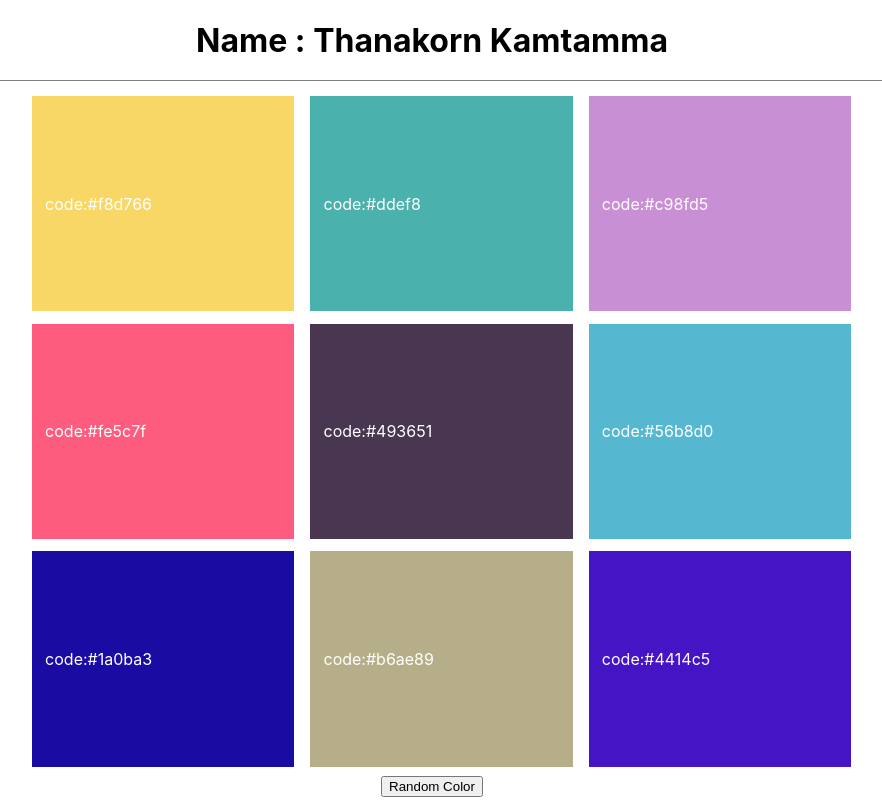
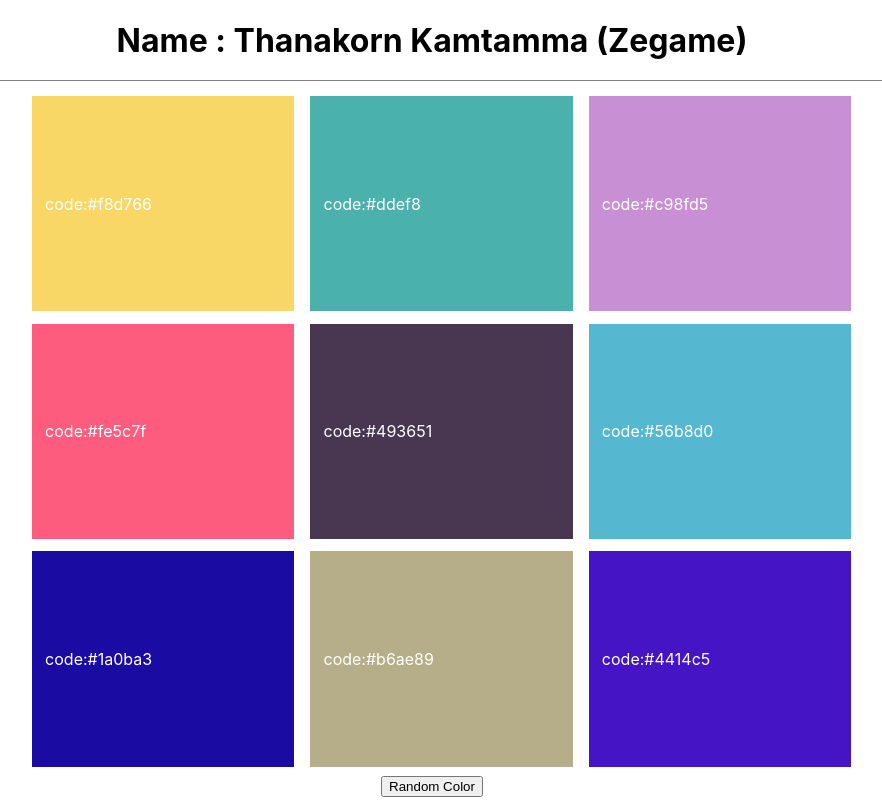
Before and after one commit to Zegamez/9SquareRandomBgColor, a React (Create React App) app: page / in a window 1280 px wide. Shown: the whole page, without its empty margins (208-1090 px from the left). Built offline with nearby package versions, Linux system fonts and the light colour scheme.

Commit message:
edit header

```diff
--- a/src/component/Header.js
+++ b/src/component/Header.js
@@ -4,7 +4,7 @@ function Header() {
 
     return(
         <header className="App-header">
-    <h1>Name : Thanakorn Kamtamma</h1>
+    <h1>Name : Thanakorn Kamtamma (Zegame)</h1>
     </header>
     )
 }
```
